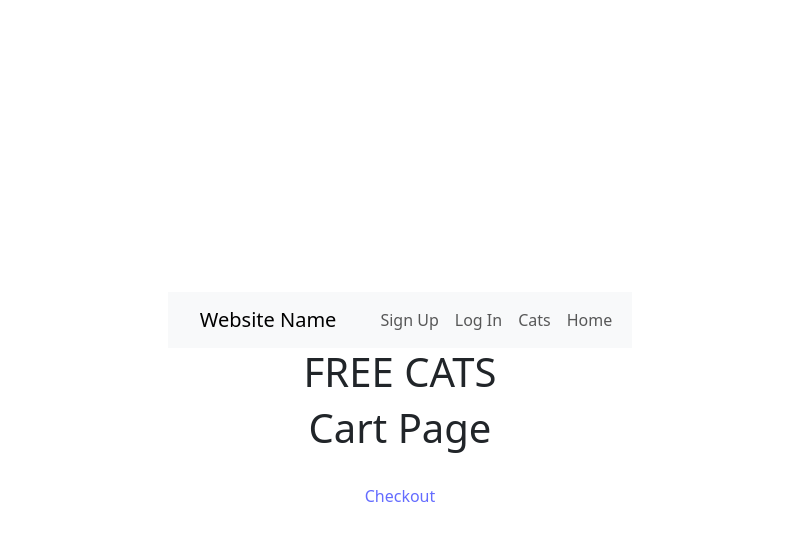
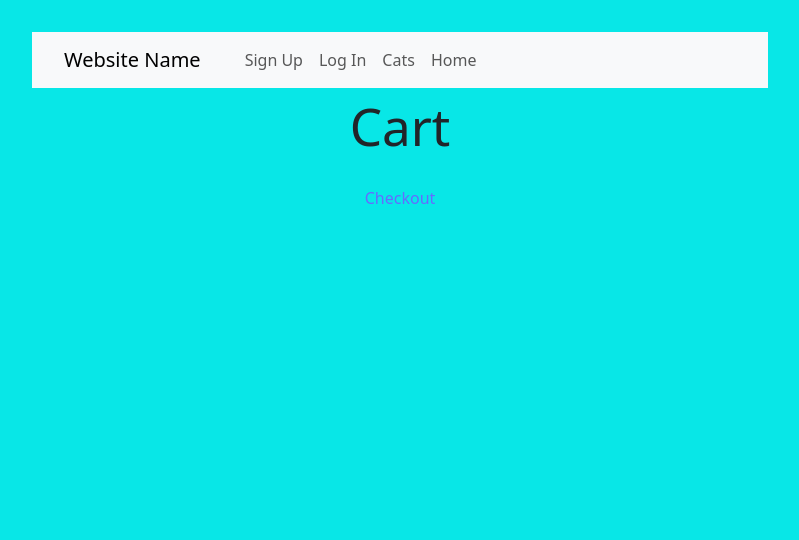
Before and after one commit to CapstoneStoreProject/CapstoneProject, a React (Vite) app: page /Cart in a window 1280 px wide. Shown: the top 540 px of the page, without its empty margins (240-1039 px from the left). Built offline with nearby package versions, Linux system fonts and the light colour scheme.

Commit message:
some styling done

```diff
--- a/src/App.css
+++ b/src/App.css
@@ -3,9 +3,13 @@
   margin: 0 auto;
   padding: 2rem;
   text-align: center;
-  _________: vh 100%;
+  min-height: 100vh;
+  min-width: 100vh;
 }
+body {
+  background-color: rgb(8, 231, 231);
 
+}
 a {
   padding: 20px;
 }
@@ -17,8 +21,12 @@ a {
   justify-content: center;
   padding: 2em;
   margin: 2em;
-  border: 1px solid black;
+  border: 2px solid black;
   border-radius: 0.5em;
   text-align: center;
   transition: all 300ms;
 }
+
+h1 {
+  padding-top: 10px;
+}
--- a/src/App.jsx
+++ b/src/App.jsx
@@ -21,7 +21,7 @@ function App() {
   return (
     <>
       <NavBar token={token} setToken={setToken} cart={cart}/>
-      <h1>FREE CATS</h1>
+      {/* <h1>FREE CATS</h1> */}
       <div>
       <Routes>
         <Route path="/LoginPage" element={<LoginPage setToken={setToken} />}/>
--- a/src/components/CatCard.jsx
+++ b/src/components/CatCard.jsx
@@ -16,7 +16,7 @@ export default function CatCard({ token, cat, fetchCats }) {
             <>
                 <div className="CatCard" key={id}>
                     <h2>{name}</h2>
-                    <img src={imgurl} width="200px"/>
+                    <img src={imgurl} width="300px"/>
                     <p>
                         <b>Age:</b> {age} years old
                         <br></br>
@@ -41,7 +41,7 @@ export default function CatCard({ token, cat, fetchCats }) {
             <>
                 <div className="CatCard" key={id}>
                     <h2>{name}</h2>
-                    <img src={imgurl} width="200px"/>
+                    <img src={imgurl} width="300px"/>
                     <p>
                         <b>Age:</b> {age} years old
                         <br></br>
--- a/src/components/navbar.jsx
+++ b/src/components/navbar.jsx
@@ -45,7 +45,6 @@ export default function NavBar({ token, setToken, cart }) {
                                 <Link to="/HomePage" className="nav-link" href="#">Home</Link>
                                 <Link to="/" className="nav-link" href="#">Cats</Link>
                                 <Link to="/Cart" className="nav-link"  href="#"><span>Cart <sup>{cart.length}</sup></span></Link>
-                                {/* <Link to="/LoginPage" className="nav-link" href="#">Log In</Link> */}
                                 <button className="nav-link" onClick={handleClick}>Logout</button>
                                 {/* <a className="nav-link disabled" aria-disabled="true">Disabled</a> */}
                             </div>
--- a/src/index.css
+++ b/src/index.css
@@ -31,10 +31,10 @@ body {
   min-height: 100vh;
 }
 
-/* h1 {
+h1 {
   font-size: 3.2em;
   line-height: 1.1;
-} */
+}
 
 button {
   border-radius: 8px;
--- a/src/pages/CartPage.jsx
+++ b/src/pages/CartPage.jsx
@@ -13,7 +13,7 @@ export default function Cart({token, cat, id, cart, setCart}) {
 
     return (
         <>
-            <h1>Cart Page</h1>
+            <h1>Cart</h1>
             <main>
                 {
                     cart.map((cat) => (
--- a/src/pages/Cats.jsx
+++ b/src/pages/Cats.jsx
@@ -142,7 +142,7 @@ export default function Cats({token, cat, id, setCart, cart}) {
                                 token={token}
                                 fetchData={fetchData}
                             />
-                            <button className="addToCartButton" onClick={(e) => {setErrorMessage(''); handleClick(cat.id, token, e)}}>Add to Cart</button>
+                            <button className="addToCartButton" onClick={(e) => handleClick(cat.id, token, e)}>Add to Cart</button>
                             </div>
                         )))
                     }
```
